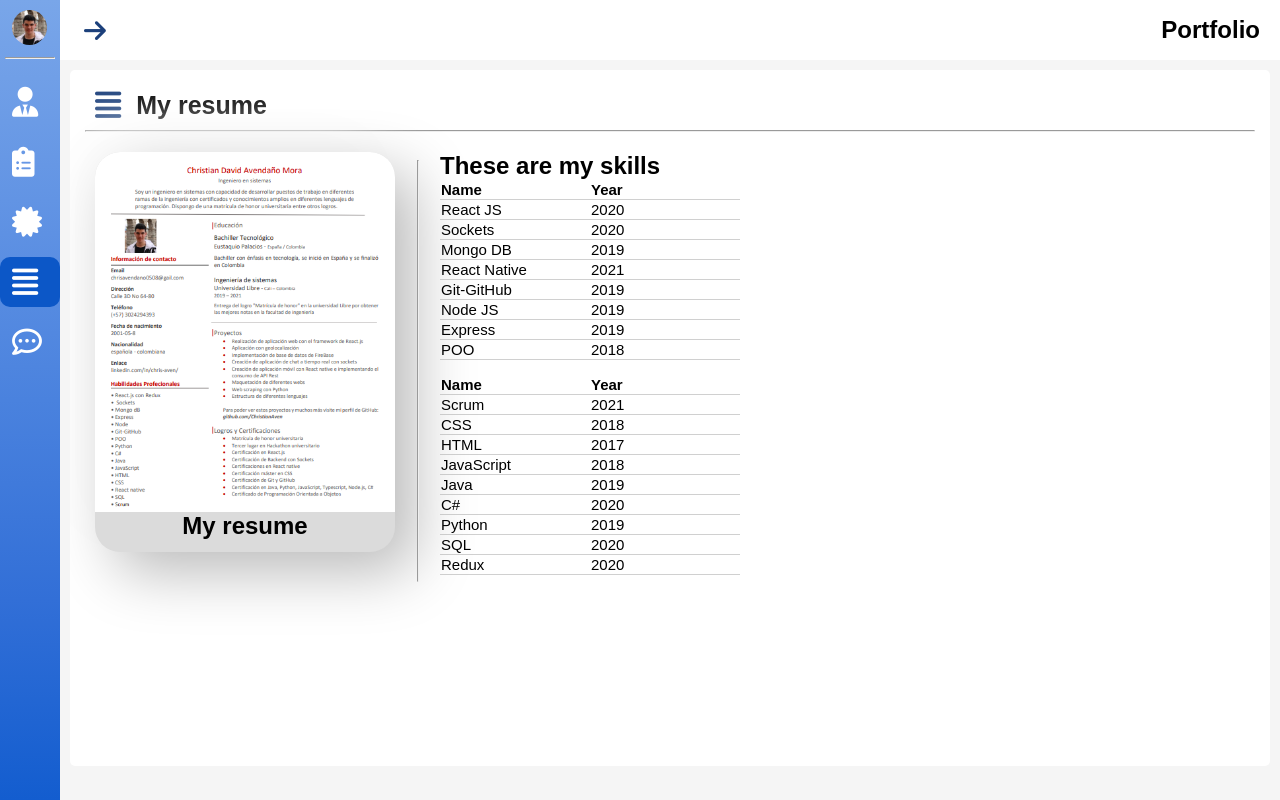
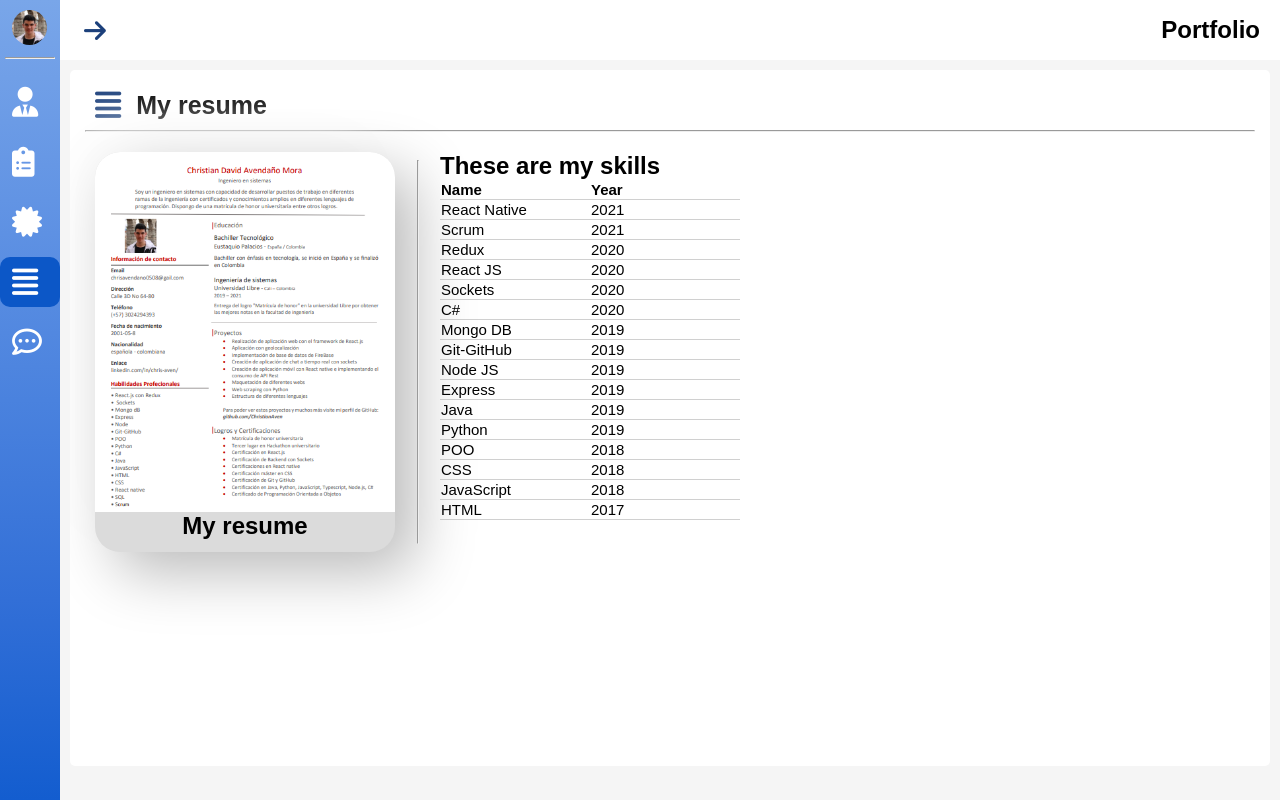
Before and after one commit to ChristianAven/my_web_site, a React (Create React App) app: page /resume in a window 1280 px wide. Built offline with nearby package versions, Linux system fonts and the light colour scheme; a web font is replaced by a local one.

Commit message:
restructuring and solution of the key bug

```diff
--- a/src/screens/resumeScreen/ResumeScreen.js
+++ b/src/screens/resumeScreen/ResumeScreen.js
@@ -4,7 +4,20 @@ import resume from '../../assets/cv.PNG'
 import './resumeScreen.css'
 
 const ResumeScreen = () => {
+
     const skills = [
+        {
+            name: "React Native",
+            year: "2021"
+        },
+        {
+            name: "Scrum",
+            year: "2021"
+        },
+        {
+            name: "Redux",
+            year: "2020"
+        },
         {
             name: "React JS",
             year: "2020"
@@ -14,12 +27,12 @@ const ResumeScreen = () => {
             year: "2020"
         },
         {
+            name: "C#",
+            year: "2020"
+        },
+        {
             name: "Mongo DB",
             year: "2019"
-        },
-        {
-            name: "React Native",
-            year: "2021"
         },
         {
             name: "Git-GitHub",
@@ -34,49 +47,32 @@ const ResumeScreen = () => {
             year: "2019"
         },
         {
+            name: "Java",
+            year: "2019"
+        },
+        {
+            name: "Python",
+            year: "2019"
+        },
+        {
             name: "POO",
             year: "2018"
-        },
-        {
-            name: "Scrum",
-            year: "2021"
         },
         {
             name: "CSS",
             year: "2018"
         },
         {
-            name: "HTML",
-            year: "2017"
-        },
-        {
             name: "JavaScript",
             year: "2018"
         },
         {
-            name: "Java",
-            year: "2019"
-        },
-        {
-            name: "C#",
-            year: "2020"
-        },
-        {
-            name: "Python",
-            year: "2019"
-        },
-        {
-            name: "SQL",
-            year: "2020"
-        },
-        {
-            name: "Redux",
-            year: "2020"
+            name: "HTML",
+            year: "2017"
         },
     ]
 
-    const data_first_half = skills.splice(0, (skills.length / 2));
-    const data_second_half = skills.splice(0, skills.length);
+    const data_first_half = skills.splice(0, (skills.length));
 
     return (
         <div className='animate__animated animate__zoomIn card'>
@@ -112,7 +108,7 @@ const ResumeScreen = () => {
                                 <tbody>
                                     {
                                         data_first_half.map(({name, year}) => (
-                                            <tr className='tr_skills'>
+                                            <tr key={name + year} className='tr_skills'>
                                                 <td className='td_skills'>{name}</td>
                                                 <td className='td_skills'>{year}</td>
                                             </tr>
@@ -122,7 +118,7 @@ const ResumeScreen = () => {
                             </table>
                         </div>
 
-                        <div>
+                        {/* <div>
                             <table>
                                 <thead>
                                     <tr className='tr_header'>
@@ -141,7 +137,7 @@ const ResumeScreen = () => {
                                     }
                                 </tbody>
                             </table>
-                        </div>
+                        </div>  */}
 
                     </div>
                 </div>
--- a/src/screens/resumeScreen/resumeScreen.css
+++ b/src/screens/resumeScreen/resumeScreen.css
@@ -82,7 +82,7 @@
 
 .tables {
     display: flex;
-    justify-content: space-around;
+    justify-content: flex-start;
 }
 
 table {
```
